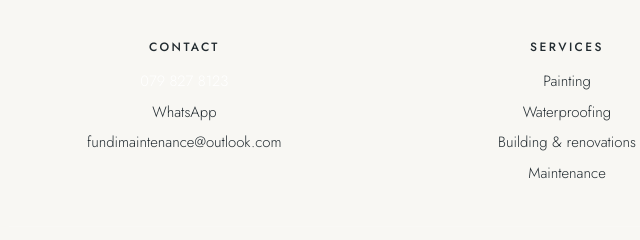
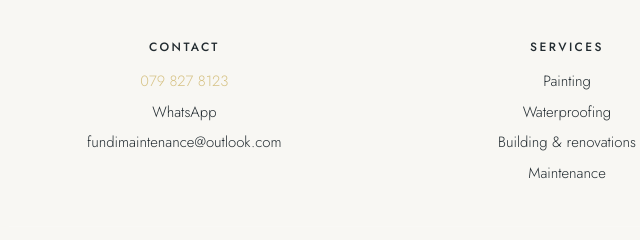
Before and after one commit to adinwalls/fundi-site, a plain HTML site: page site/index.html in a window 1280 px wide. In both pictures the pointer is over the link 257 px from the left and 6480 px from the top of the page. Shown: the part 6399-6639 px from the top of the page, 73-713 px from the left. Drawn offline with nearby package versions, Linux system fonts and the light colour scheme.

Commit message:
Footer link hover colour #d6c284 (#69)
Claude-Session: https://claude.ai/code/session_01Cv454hG2vaowC3wLJPyERG

Co-authored-by: Claude <noreply@anthropic.com>

```diff
--- a/site/index.html
+++ b/site/index.html
@@ -507,6 +507,7 @@ main > div:nth-of-type(1) > section:nth-of-type(4) .split{grid-template-columns:
 @media (max-width:860px){#ronald-photo{aspect-ratio:4/3;object-position:center 30%}}
 .chip input:checked+label{background:#dee3e6 !important;border-color:#dee3e6 !important;color:#222b30 !important}
 .chip input:checked+label .ico{color:#222b30 !important}
+footer.site-foot a:hover,footer.site-foot a:focus-visible{color:#d6c284 !important}
 </style>
 
 <svg width="0" height="0" style="position:absolute" aria-hidden="true">
```
Also changed, not shown: site/trusted-local-pro/index.html (+1 -0 lines).
